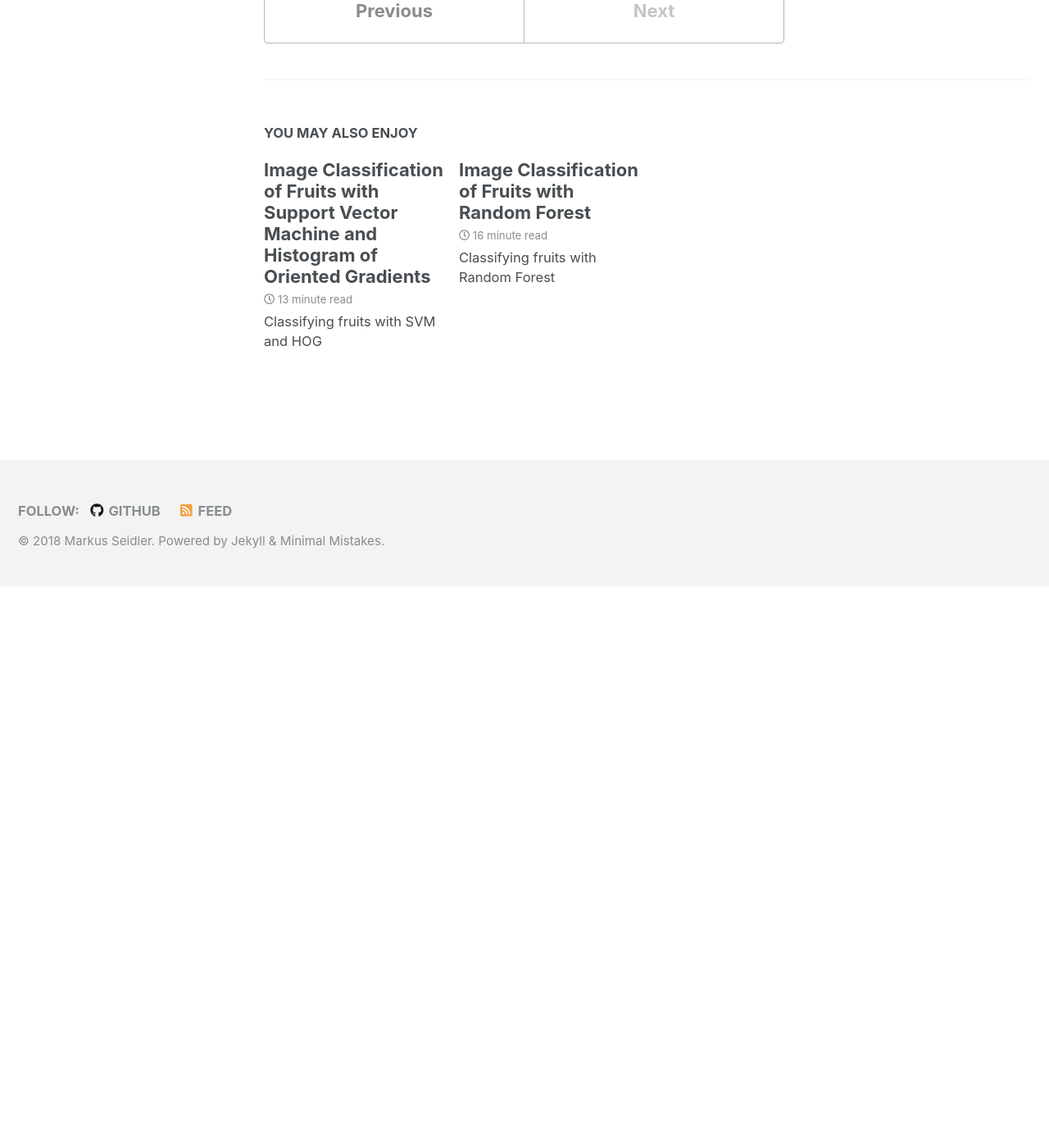
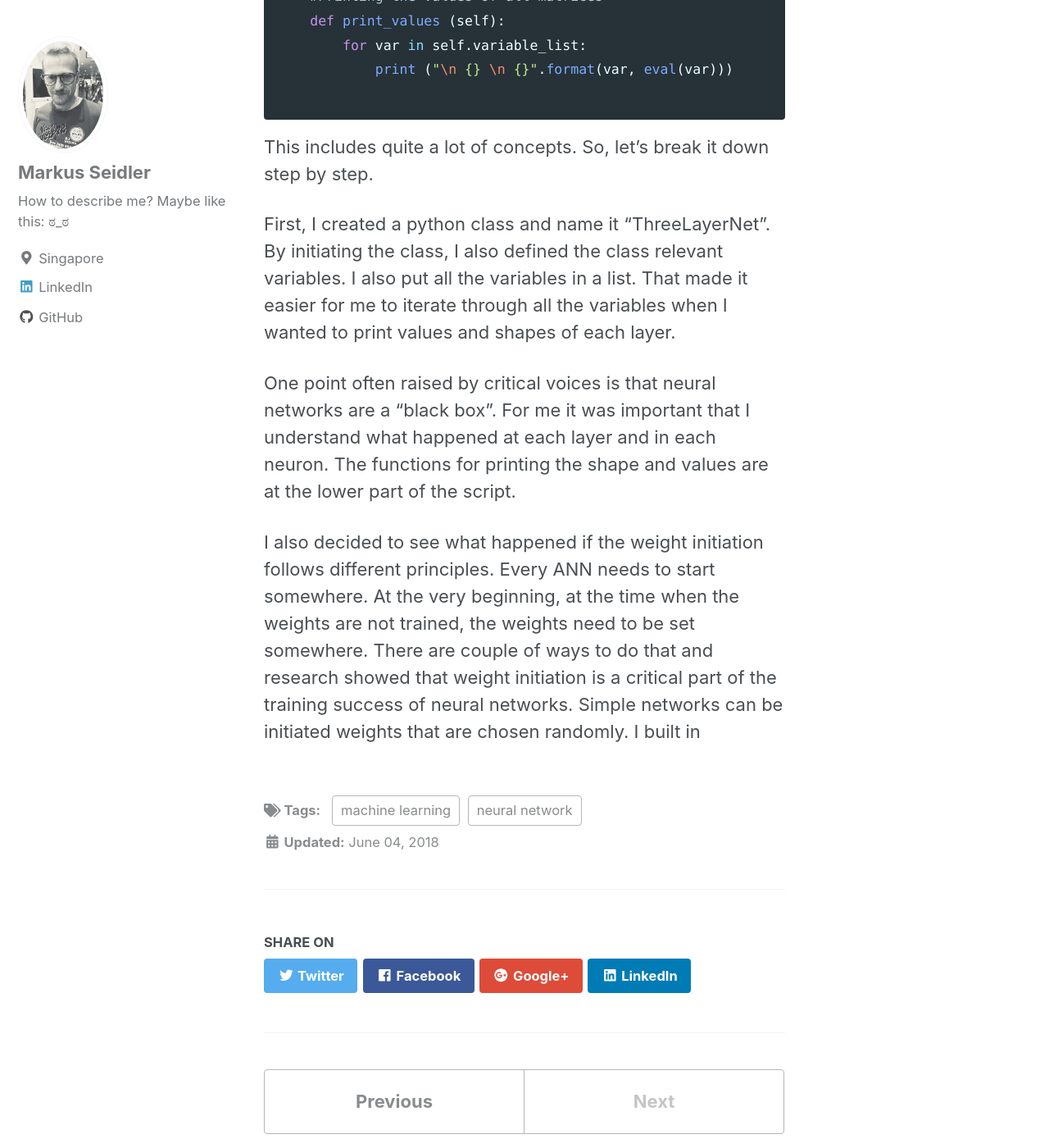
Before and after one commit to markusseidler/markusseidler.github.io, a Jekyll site: the page built from _posts/2018-06-04-FirstNN.md, in a window 1280 px wide and 1400 px high, scrolled down 11613 px. Shown: the whole window at 82% size. Built offline with Jekyll 4.4.1, drawn with Linux system fonts in a browser that asks for light colours; nearby versions of some CDN libraries; before the commit the page ends 12328 px from its top, so only the background shows below that; some of the changed text lies outside the part shown.

Commit message:
structure and functions

```diff
--- a/_posts/2018-06-04-FirstNN.md
+++ b/_posts/2018-06-04-FirstNN.md
@@ -63,7 +63,8 @@
 and two hidden layers. How does it look like if we map it out? Do you really
 wanna see it? I cannot really draw but I try my best.
 
-Chart
+<img src="{{ site.url }}{{ site.baseurl }}/images/FIRSTNN/ANN structure.jpg"
+alt="ANN Three Layer Net">
 
 Well, I told you that I cannot draw but I hope you still see it. First, it has
 an input layer with two features. We have for each observation two inputs (0,1).
@@ -86,7 +87,8 @@
 
 This is the formula for the sigmoid function and its derivative:
 
-$$s = 1/(1+e^(-x))
+<img src="{{ site.url }}{{ site.baseurl }}/images/FIRSTNN/sigmoid functions.jpg"
+alt="Sigmoid function and derivatives">
 
 The derivative of the sigmoid function can be written in two ways and both
 have the same results. The difference is whether x is the input of the derivative or
@@ -299,3 +301,20 @@
 
 This includes quite a lot of concepts. So, let's break it down step by
 step.
+
+First, I created a python class and name it "ThreeLayerNet". By initiating
+the class, I also defined the class relevant variables. I also put all
+the variables in a list. That made it easier for me to iterate through
+all the variables when I wanted to print values and shapes of each layer.
+
+One point often raised by critical voices is that neural networks are a
+"black box". For me it was important that I understand what happened at
+each layer and in each neuron. The functions for printing the shape and values
+are at the lower part of the script.
+
+I also decided to see what happened if the weight initiation follows different
+principles. Every ANN needs to start somewhere. At the very beginning, at the
+time when the weights are not trained, the weights need to be set somewhere.
+There are couple of ways to do that and research showed that weight initiation
+is a critical part of the training success of neural networks. Simple networks can
+be initiated weights that are chosen randomly. I built in
```
Also changed, not shown: _posts/2018-05-02-IRCHOGSVM.md (+1 -1 lines), images/FIRSTNN/ANN structure.jpg (added), images/FIRSTNN/sigmoid functions.jpg (added).
